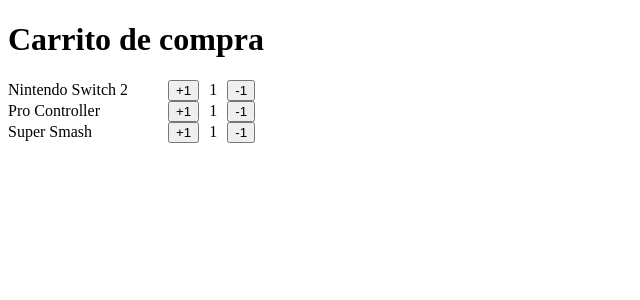
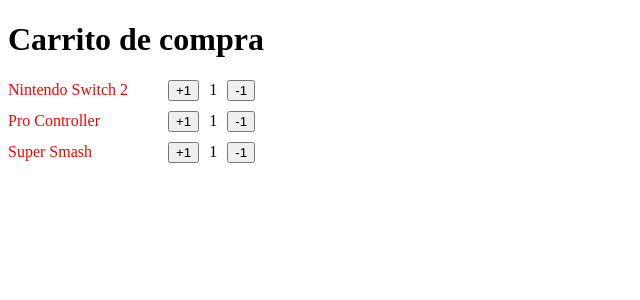
Before and after one commit to jcconde/react-first-steps, a React (Vite) app: page / in a window 1280 px wide. Shown: the top 300 px of the page, without its empty margins (0-640 px from the left). Built offline with nearby package versions, Linux system fonts and the light colour scheme.

Commit message:
Extract inline styles from `ItemCounter` to `ItemCounter.css` and apply class names

```diff
--- /dev/null
+++ b/src/shopping-cart/ItemCounter.css
@@ -0,0 +1,10 @@
+.item-row {
+    display: flex;
+    align-items: center;
+    gap: 10px;
+    margin-top: 10px;
+}
+
+.item-text {
+    width: 150px;
+}
--- a/src/shopping-cart/ItemCounter.tsx
+++ b/src/shopping-cart/ItemCounter.tsx
@@ -1,4 +1,6 @@
 import { useState } from "react";
+
+import './ItemCounter.css';
 
 interface Props {
   name: string;
@@ -22,15 +24,18 @@
 
   return (
     <section
-      style={{
-        display: 'flex',
-        alignItems: 'center',
-        gap: '10px'
-      }}
+      className="item-row"
+      // style={{
+      //   display: 'flex',
+      //   alignItems: 'center',
+      //   gap: '10px',
+      //   marginTop: 10,
+      // }}
     >
       <span
+        className="item-text"
         style={{
-          width: '150px',
+          color: count == 1 ? 'red' : 'black'
         }}
       >
         {name}
```
